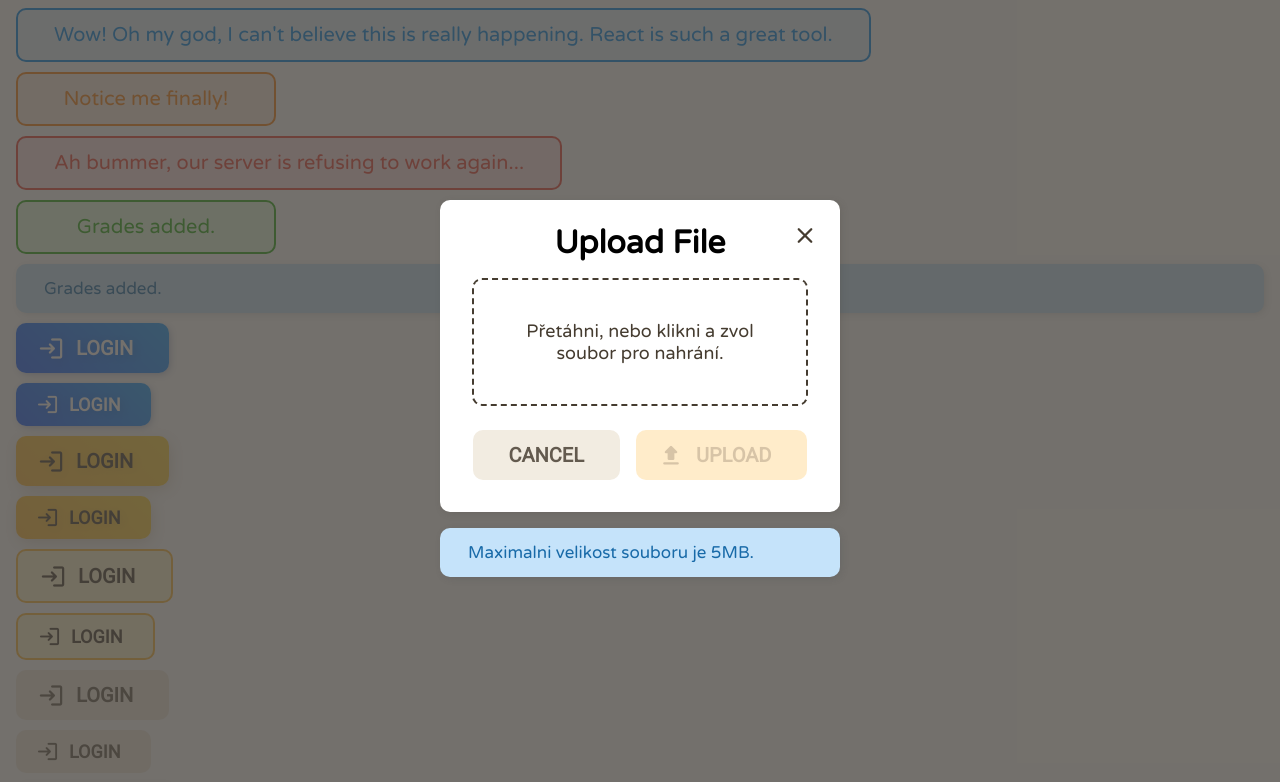
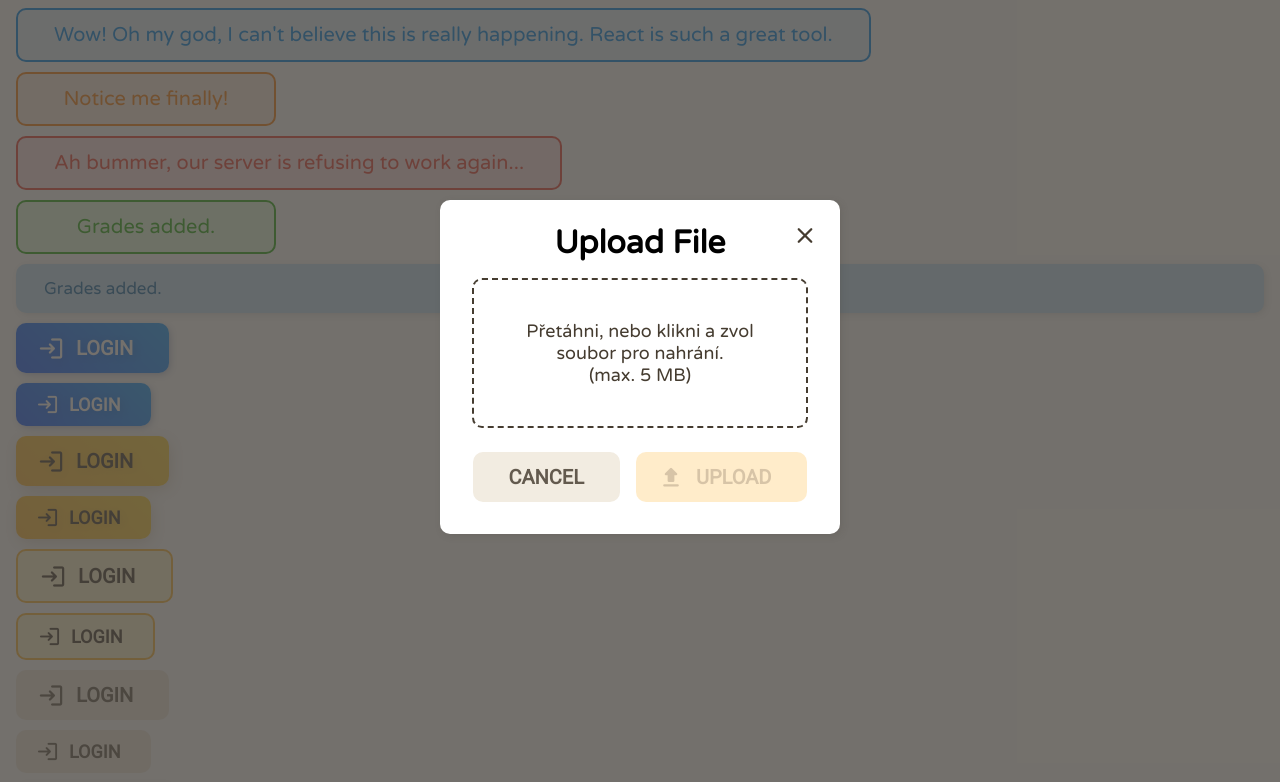
Before and after one commit to Anananas42/studento-frontend-lib, a React (Create React App) app: page / in a window 1280 px wide. Shown: the top 782 px of the page. Built offline with nearby package versions, Linux system fonts and the light colour scheme.

Commit message:
Add: Specify max file size

```diff
--- a/src/App.tsx
+++ b/src/App.tsx
@@ -73,7 +73,7 @@ function App() {
                 <BtnDangerM icon={"login"} isAfter={false} onClick={() => console.log("Pressed")}>LOGIN</BtnDangerM>
                 <BtnCloseL onClick={() => console.log("Pressed")}>LOGIN</BtnCloseL>
                 <BtnCloseM onClick={() => console.log("Pressed")}>LOGIN</BtnCloseM>
-                <PopupUpload title={"Upload File"} fileHandler={() => console.log("uploading")} btnText={"Upload"}>Přetáhni, nebo klikni a zvol soubor pro nahrání.</PopupUpload>
+                <PopupUpload title={"Upload File"} fileHandler={() => console.log("uploading")} maxSizeMB={5}/>
               </div>
             </ThemeProvider>
           </StyledApp>
--- a/src/studento-library/popups/components/PopupUpload.tsx
+++ b/src/studento-library/popups/components/PopupUpload.tsx
@@ -2,17 +2,15 @@ import { createRef, FC, useEffect, useState } from "react";
 import PopupBase from "../base-components/PopupBase";
 import { BtnPrimaryL } from "../../buttons/components/BtnPrimary";
 import { BtnTertiaryL } from "../../buttons/components/BtnTertiary";
-import { IconXL } from "../../utilities/Icon";
 import styled from "styled-components";
 import { useThemeContext } from "../../ThemeProvider";
 import DragAndDrop from '../../utilities/DragAndDrop';
 
 interface IPopupUpload {
     title: string;
-    children?: string;
     sidenote?: string;
-    btnText: string;
     fileHandler: Function;
+    maxSizeMB: number;
 }
 
 interface IStyledUpload {
@@ -60,10 +58,10 @@ const StyledHiddenInput = styled.input`
 
 const PopupUpload:FC<IPopupUpload> = (props) => {
     const { borderRadius, colors } = useThemeContext();
-    const { title, children, btnText, fileHandler, sidenote } = props;
+    const { title, fileHandler, sidenote, maxSizeMB } = props;
     const [ isOpened, setIsOpened ] = useState<boolean>(true);
     const [ isDragOver, setIsDragOver ] = useState<boolean>(false);
-    const [file, setFile] = useState<any>();
+    const [file, setFile] = useState<File>();
 
     const UploadRef = createRef<any>();
     const HiddenInputRef = createRef<any>();
@@ -74,22 +72,26 @@ const PopupUpload:FC<IPopupUpload> = (props) => {
         HiddenInputRef.current.click();
     };
 
+    const onUploadClick = (file:File) => {
+
+    }
+
     useEffect(() => {
         setInitWidth(UploadRef.current.offsetWidth);
         setInitHeight(UploadRef.current.offsetHeight);
     }, []);
 
     return (
-        <PopupBase title={title} isOpened={isOpened} setIsOpened={setIsOpened} sidenote={"Maximalni velikost souboru je 5MB."}>
+        <PopupBase title={title} isOpened={isOpened} setIsOpened={setIsOpened} sidenote={sidenote}>
             <DragAndDrop setIsDragOver={setIsDragOver} fileHandler={(files:any) => setFile(files[0])}>
                 <StyledUpload ref={UploadRef} borderRadius={borderRadius} fill={colors.fill} isDragOver={isDragOver} width={initWidth} height={initHeight} onClick={inputClick}>
                     <StyledHiddenInput ref={HiddenInputRef} type="file" name="file" onChange={e => e.target.files && e.target.files.length > 0 && setFile(e.target.files[0])}/>
-                    {isDragOver ? `Nahrát soubor...` : (file ? <span style={{fontWeight: 700}}>{file.name}</span> : children)}
+                    {isDragOver ? `Nahrát soubor...` : (file ? <span style={{fontWeight: 700}}>{file.name}</span> : <span>Přetáhni, nebo klikni a zvol soubor pro nahrání.<br/>(max. {maxSizeMB} MB)</span>)}
                 </StyledUpload>
             </DragAndDrop>
             <StyledButtons>
                 <BtnTertiaryL onClick={() => setIsOpened(false)}>cancel</BtnTertiaryL>
-                <BtnPrimaryL icon={"upload"} onClick={() => {setIsOpened(false); fileHandler(file)}} isDisabled={file === undefined}>{btnText}</BtnPrimaryL>
+                <BtnPrimaryL icon={"upload"} onClick={onUploadClick} isDisabled={file === undefined}>upload</BtnPrimaryL>
             </StyledButtons>
         </PopupBase>
     )
```
